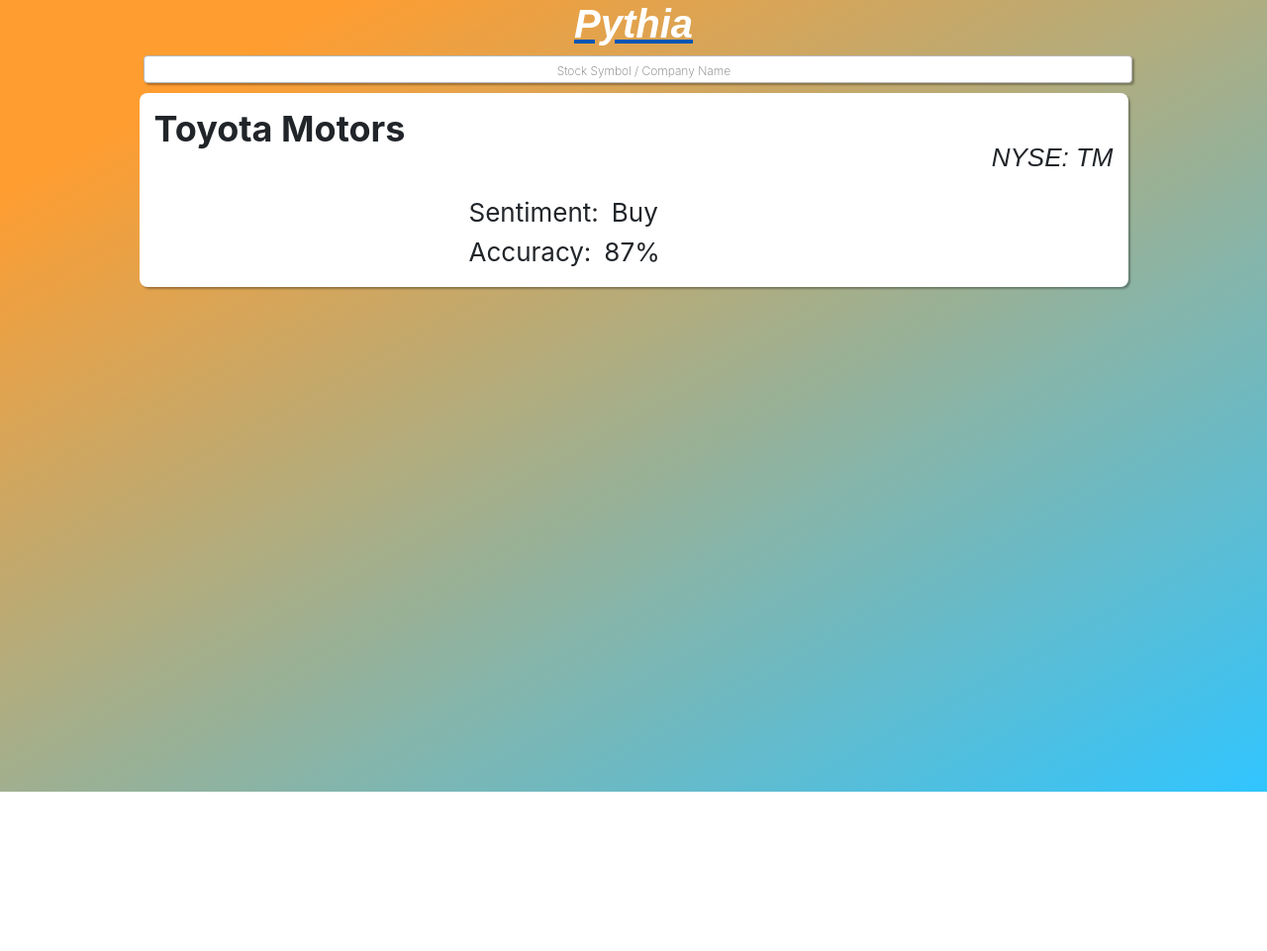
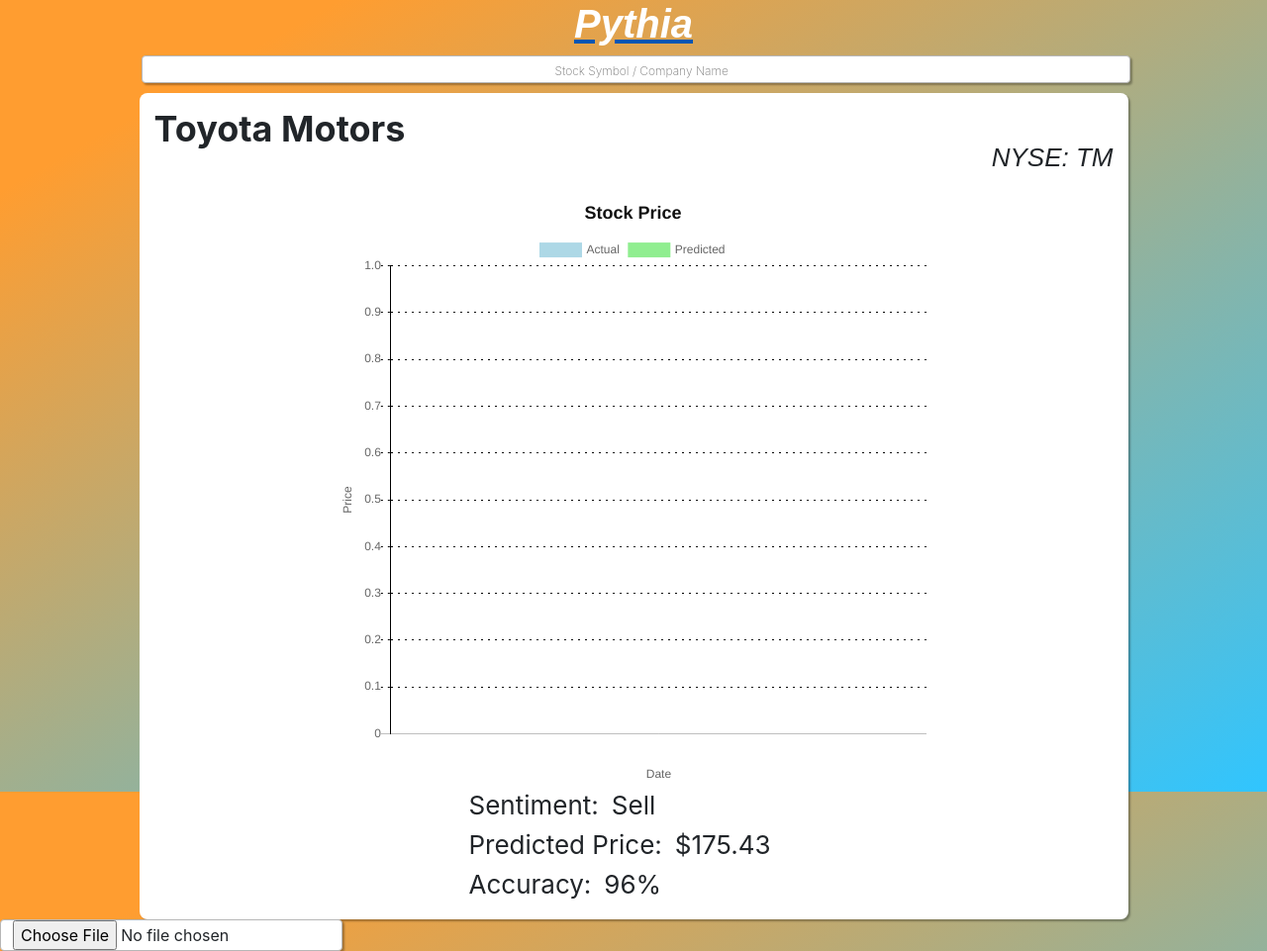
Before and after one commit to rpremi12/ML_Finance, a PHP site: page /info_screen.html in a window 1280 px wide; the page is wider, and only the part inside the window is pictured. Shown: that part at 99% size. Before the commit the page ends 800 px from the top of that part, so only its background shows below. Run offline with PHP 8.4, Linux system fonts and the light colour scheme; some libraries are stand-ins or nearby versions; some web fonts are replaced.

Commit message:
Final Front End Commit

```diff
--- a/front_end/info_screen.css
+++ b/front_end/info_screen.css
@@ -56,7 +56,7 @@
     width: 135%;
     height:30%;
     align-content: center;
-    margin: 0px 0px 10px 5.4%;
+    margin: 0px 0px 10px 5.2%;
 }
 
 
@@ -83,6 +83,13 @@
     font-family: zen-new, sans-serif;
     font-weight: 400;
     font-style: italic;
+}
+
+.chart-container {
+    width: 60%;
+    height: 30%;
+    margin: 0 auto;
+    display: block;
 }
 
 .sentiment {
--- a/front_end/info_screen.html
+++ b/front_end/info_screen.html
@@ -6,12 +6,14 @@
     <link rel="stylesheet" href="https://stackpath.bootstrapcdn.com/bootstrap/4.2.1/css/bootstrap.min.css">
     <link rel="stylesheet" href="https://use.typekit.net/vve8cna.css">
     <link rel="stylesheet" href="info_screen.css">
-    <link rel="script" href="node_modules/angular-chart.js/angular-chart.min.js">
-    <link rel="script" href="node_modules/angular-chart.js/angular-chart.js">
-
-    <title>Info</title>
+    <link href="node_modules/chart.js/dist/Chart.js">
+    <title>Information</title>
 </head>
 <body>
+
+<!--Jquery Link-->
+<script src="node_modules/jquery/dist/jquery.min.js"></script>
+
 <a href="main_menu.html"><h1>Pythia</h1></a>
 <div class="container">
     <div class="search align-items-center">
@@ -23,22 +25,127 @@
         <div class="align-items-center">
             <h2 class="companyName">Toyota Motors</h2>
             <p class="nyse">NYSE: TM</p>
-            <!--<img src="placeholder_graph.png" class="graph">-->
 
+
+            <!--Graph-->
+            <script src="node_modules/chart.js/dist/Chart.js"></script>
+            <div class="chart-container">
+                <canvas id="line-chartcanvas" width="400px" height="400px"></canvas>
+                <script>
+                    $(function(){
+
+                        //get the line chart canvas
+                        var ctx = $("#line-chartcanvas");
+
+                        //line chart data
+                        var data = {
+                            labels: [""],
+                            datasets: [
+                                {
+                                    label: "Actual",
+                                    data: [],
+                                    backgroundColor: "blue",
+                                    borderColor: "lightblue",
+                                    fill: false,
+                                    lineTension: 0,
+                                    radius: 5
+                                },
+                                {
+                                    label: "Predicted",
+                                    data: [],
+                                    backgroundColor: "green",
+                                    borderColor: "lightgreen",
+                                    fill: false,
+                                    lineTension: 0,
+                                    radius: 5
+                                }
+                            ]
+                        };
+
+                        //options
+                        var options = {
+                            responsive: true,
+                            title: {
+                                display: true,
+                                position: "top",
+                                text: "Stock Price",
+                                fontSize: 18,
+                                fontColor: "#111"
+                            },
+                            scales: {
+                                xAxes: [{
+                                    gridLines: {
+                                        display: false,
+                                        color: "black"
+                                    },
+                                    scaleLabel: {
+                                        display: true,
+                                        labelString: "Date",
+                                    }
+                                }],
+                                yAxes: [{
+                                    gridLines: {
+                                        color: "black",
+                                        borderDash: [2, 5],
+                                    },
+                                    scaleLabel: {
+                                        display: true,
+                                        labelString: "Price",
+                                    },
+                                    ticks:{
+                                        beginAtZero: false,
+                                    }
+                                }]
+                            }
+                        };
+
+                        //create Chart class object
+                        var chart = new Chart(ctx, {
+                            type: "line",
+                            data: data,
+                            options: options
+                        });
+                    });
+                </script>
+            </div>
             <div class="sentimentTotal">
                 <div class="sentimentGrid">
                     <p class="sentiment align-items-center">Sentiment:</p>
-                    <p class="sentimentResult align-items-center">Buy</p>
+                    <p class="sentimentResult align-items-center sent" id="sent">Buy</p>
+                </div>
+            </div>
+            <div class="sentimentTotal">
+                <div class="sentimentGrid">
+                    <p class="sentiment align-items-center">Predicted Price:</p>
+                    <p class="sentimentResult align-items-center" id="pri">$122.59</p>
                 </div>
             </div>
             <div class="accTotal">
                 <div class="accGrid">
                     <p class="acc align-items-center">Accuracy:</p>
-                    <p class="accResult align-items-center">87%</p>
+                    <p class="accResult align-items-center" id="accu">87%</p>
                 </div>
             </div>
         </div>
     </div>
 </div>
+
+
+    <input type='file' accept='text/plain' onchange='openFile(event)'><br>
+        <!--<img src="" alt="oops"id='output'>-->
+        <script>
+
+            var sent = document.getElementById('sent');
+            var pri = document.getElementById('pri');
+            var accu = document.getElementById('accu');
+
+            document.getElementById('sent').innerHTML = "Sell";
+            document.getElementById('pri').innerHTML = "$175.43";
+            document.getElementById('accu').innerHTML = "96%";
+
+    </script>
+
+
+
 </body>
 </html>
--- a/front_end/package.json
+++ b/front_end/package.json
@@ -9,6 +9,7 @@
     "angular": "^1.7.5",
     "angular-loader": "^1.7.5",
     "angular-route": "^1.7.5",
+    "chart.js": "^2.7.3",
     "html5-boilerplate": "0.0.1"
   },
   "devDependencies": {
```
Also changed, not shown: front_end/package-lock.json, 2 other files.
